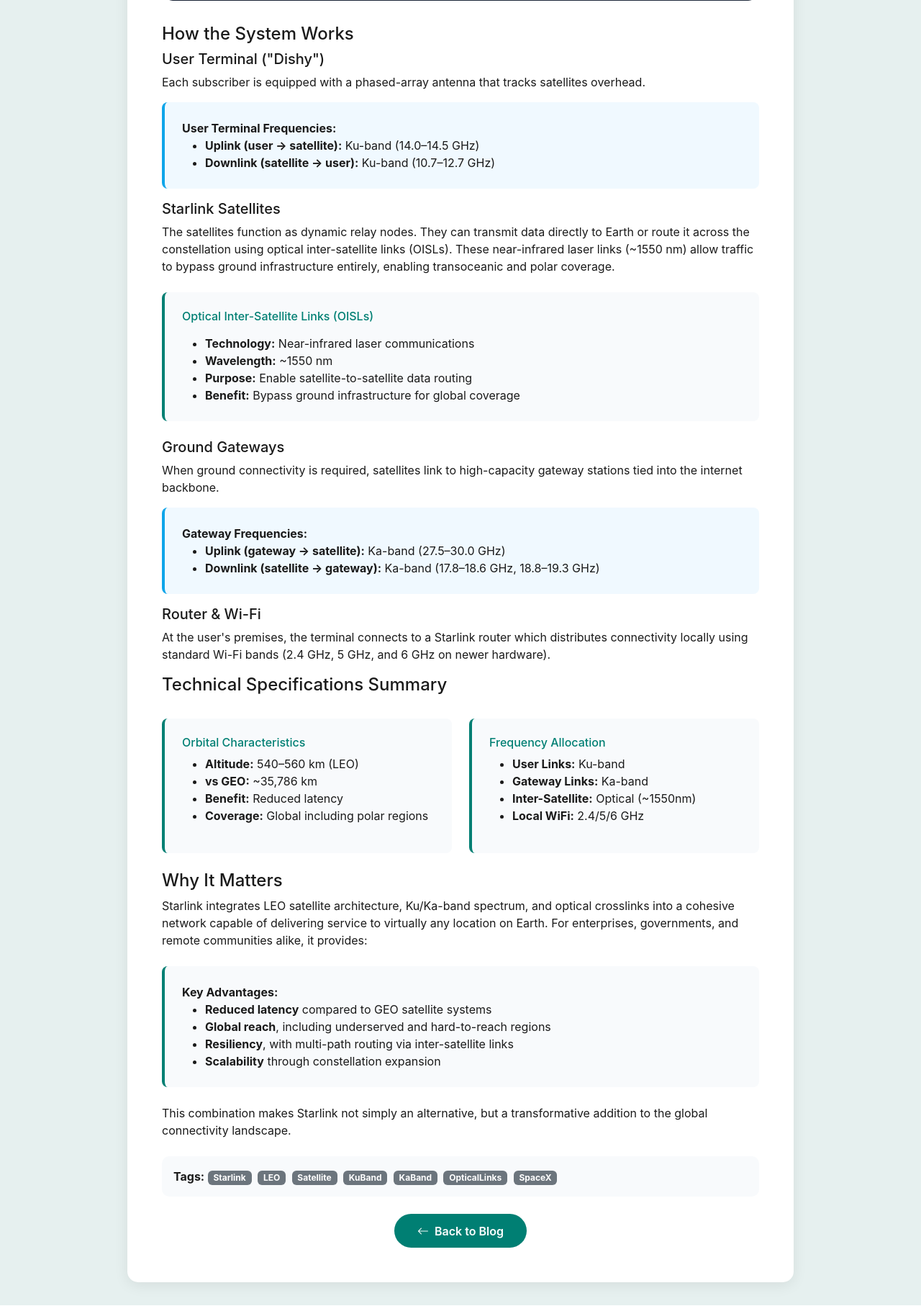
After one commit to Sprintwave/sprintwaveweb, a Flask app: page /blog/starlink-technical in a window 1280 px wide. The commit adds this page. Shown: the part 1309-3123 px from the top of the page at 72% size. Run offline with Flask 3, Linux system fonts and the light colour scheme.

Commit message:
starlink blog

```diff
--- a/app.py
+++ b/app.py
@@ -129,6 +129,12 @@ def sitemap():
         <changefreq>monthly</changefreq>
         <priority>0.7</priority>
     </url>
+    <url>
+        <loc>https://www.sprintwave.co.uk/blog/starlink-technical</loc>
+        <lastmod>{current_date}</lastmod>
+        <changefreq>monthly</changefreq>
+        <priority>0.7</priority>
+    </url>
 </urlset>"""
 
     return Response(sitemap_xml, mimetype='application/xml')
@@ -167,6 +173,10 @@ def ise_vs_clearpass():
 def enocean_catalyst():
     return render_template('blog/enocean-catalyst.html')
 
+@app.route('/blog/starlink-technical')
+def starlink_technical():
+    return render_template('blog/starlink-technical.html')
+
 if __name__ == '__main__':
     port = int(os.environ.get("PORT", 5000))
     app.run(debug=False, host='0.0.0.0', port=port)
--- a/templates/backup.html
+++ b/templates/backup.html
@@ -302,6 +302,9 @@
                 <i class="bi bi-house me-2"></i>Blog Home
               </a></li>
               <li><hr class="dropdown-divider"></li>
+              <li><a class="dropdown-item" href="{{ url_for('starlink_technical') }}">
+                🛰️ How Starlink Works: Technical Deep-Dive
+              </a></li>
               <li><a class="dropdown-item" href="{{ url_for('ansible_ad_lockout') }}">
                 🔐 Preventing AD Lockouts with Ansible
               </a></li>
--- /dev/null
+++ b/templates/blog/starlink-technical.html
@@ -0,0 +1,340 @@
+<!DOCTYPE html>
+<html lang="en">
+<head>
+<meta charset="utf-8"/>
+<meta content="width=device-width, initial-scale=1.0" name="viewport"/>
+<title>How Starlink Works: Technical Deep-Dive | Sprintwave Blog</title>
+<meta name="description" content="Technical analysis of Starlink's LEO satellite architecture, frequency bands, and inter-satellite optical links.">
+<link href="https://cdn.jsdelivr.net/npm/bootstrap@5.3.2/dist/css/bootstrap.min.css" rel="stylesheet"/>
+<link rel="stylesheet" href="https://cdn.jsdelivr.net/npm/bootstrap-icons@1.10.5/font/bootstrap-icons.css">
+
+<style>
+  body {
+    background-color: #e6f0ef;
+    color: #1a1a1a;
+    font-family: 'Inter', 'Helvetica Neue', sans-serif;
+  }
+  .navbar {
+    background-color: #ffffff !important;
+  }
+  .accent {
+    color: #007f73;
+  }
+  .btn-accent {
+    background-color: #007f73;
+    color: #fff;
+    border-radius: 999px;
+    padding: 0.7rem 2rem;
+    font-weight: 600;
+    border: none;
+    transition: all 0.3s ease;
+  }
+  .btn-accent:hover {
+    background-color: #005f57;
+    color: #fff;
+    transform: translateY(-2px);
+  }
+  .blog-content {
+    background: #fff;
+    border-radius: 15px;
+    padding: 3rem;
+    box-shadow: 0 4px 20px rgba(0,0,0,0.08);
+    margin: 2rem 0;
+  }
+  pre {
+    background: #f8f9fa;
+    padding: 1em;
+    border-left: 4px solid #007f73;
+    border-radius: 8px;
+    overflow-x: auto;
+  }
+  code {
+    background: #f1f5f9;
+    padding: 0.2em 0.4em;
+    border-radius: 4px;
+    font-size: 0.9em;
+  }
+  .info-card {
+    background: #f8fafc;
+    border-left: 4px solid #007f73;
+    border-radius: 8px;
+    padding: 1.5rem;
+    margin: 1.5rem 0;
+  }
+  .frequency-card {
+    background: #f0f9ff;
+    border-left: 4px solid #0ea5e9;
+    border-radius: 8px;
+    padding: 1.5rem;
+    margin: 1rem 0;
+  }
+  .svg-container {
+    text-align: center;
+    margin: 2rem 0;
+    padding: 2rem;
+    background: linear-gradient(135deg, #0f172a 0%, #1e293b 100%);
+    border-radius: 15px;
+  }
+</style>
+</head>
+<body>
+
+<!-- Navbar -->
+<nav class="navbar navbar-expand-lg" style="background-color: #ffffff;">
+  <div class="container">
+    <a class="navbar-brand d-flex align-items-center" href="{{ url_for('home') }}">
+      <img alt="Sprintwave Logo" class="me-2" height="48" src="{{ url_for('static', filename='logo.png') }}"/>
+    </a>
+    <button class="navbar-toggler text-dark" data-bs-target="#navbarNav" data-bs-toggle="collapse" type="button">
+      <span class="navbar-toggler-icon"></span>
+    </button>
+    <div class="collapse navbar-collapse justify-content-end" id="navbarNav">
+      <ul class="navbar-nav align-items-center">
+        <!-- Home Button -->
+        <li class="nav-item">
+          <a class="nav-link fw-bold" href="{{ url_for('home') }}" style="color: #1a1a1a;">
+            <i class="bi bi-house me-1"></i> Home
+          </a>
+        </li>
+
+        <!-- Core Services -->
+        <li class="nav-item dropdown">
+          <a class="nav-link dropdown-toggle fw-bold" href="#" id="servicesDropdown" role="button" data-bs-toggle="dropdown" style="color: #007f73;">
+            <i class="bi bi-gear me-1"></i> Services
+          </a>
+          <ul class="dropdown-menu">
+            <li><a class="dropdown-item" href="{{ url_for('network_consulting') }}">
+              <i class="bi bi-diagram-3 me-2"></i>Network Consulting
+            </a></li>
+            <li><a class="dropdown-item" href="{{ url_for('wireless_surveys') }}">
+              <i class="bi bi-wifi me-2"></i>WiFi Surveys
+            </a></li>
+            <li><a class="dropdown-item" href="{{ url_for('starlink') }}">
+              <span style="font-size:1.1em; margin-right: 0.5em;">🛰️</span>Starlink Installation
+            </a></li>
+            <li><a class="dropdown-item" href="{{ url_for('event_wifi') }}">
+              <span style="font-size:1.1em; margin-right: 0.5em;">🎉</span>Event WiFi Hire
+            </a></li>
+            <li><a class="dropdown-item" href="{{ url_for('backup_internet') }}">
+              <span style="font-size:1.1em; margin-right: 0.5em;">🚨</span>Emergency Backup
+            </a></li>
+            <li><hr class="dropdown-divider"></li>
+            <li><a class="dropdown-item" href="{{ url_for('web_design') }}">
+              <i class="bi bi-code-slash me-2"></i>Web Design
+            </a></li>
+          </ul>
+        </li>
+
+        <!-- Blog -->
+        <li class="nav-item dropdown">
+          <a class="nav-link dropdown-toggle fw-bold" href="#" id="blogDropdown" role="button" data-bs-toggle="dropdown" style="color: #1e3a8a;">
+            <i class="bi bi-book me-1"></i> Blog
+          </a>
+          <ul class="dropdown-menu">
+            <li><a class="dropdown-item" href="{{ url_for('blog') }}">
+              <i class="bi bi-house me-2"></i>Blog Home
+            </a></li>
+            <li><hr class="dropdown-divider"></li>
+            <li><a class="dropdown-item" href="{{ url_for('starlink_technical') }}">
+              🛰️ How Starlink Works: Technical Deep-Dive
+            </a></li>
+            <li><a class="dropdown-item" href="{{ url_for('ansible_ad_lockout') }}">
+              🔐 Preventing AD Lockouts with Ansible
+            </a></li>
+            <li><a class="dropdown-item" href="{{ url_for('aruba_ansible_backup') }}">
+              💾 Aruba Switch Backups with Ansible
+            </a></li>
+            <li><a class="dropdown-item" href="{{ url_for('aruba_100g') }}">
+              🔍 100G Optic Issues on Aruba 8360
+            </a></li>
+            <li><a class="dropdown-item" href="{{ url_for('clearpass_api') }}">
+              <i class="bi bi-terminal me-1"></i> ClearPass API Guide
+            </a></li>
+            <li><a class="dropdown-item" href="{{ url_for('ise_vs_clearpass') }}">
+              <i class="bi bi-diagram-3 me-1"></i> ISE vs ClearPass
+            </a></li>
+            <li><a class="dropdown-item" href="{{ url_for('enocean_catalyst') }}">
+              <i class="bi bi-usb-plug me-1"></i> EnOcean & Cisco Issues
+            </a></li>
+          </ul>
+        </li>
+
+        <!-- Contact -->
+        <li class="nav-item">
+          <a class="btn btn-accent ms-2" href="{{ url_for('home') }}#contact">
+            <i class="bi bi-telephone me-1"></i> Contact
+          </a>
+        </li>
+      </ul>
+    </div>
+  </div>
+</nav>
+
+<!-- Hero Section -->
+<section class="py-5">
+  <div class="container">
+    <div class="row">
+      <div class="col-lg-8 mx-auto text-center">
+        <h1 class="display-5 fw-bold">
+          <span style="font-size:1.5em; margin-right: 0.5em;">🛰️</span>
+          How Starlink Works: Technical Deep-Dive
+        </h1>
+        <p class="lead text-muted">Understanding LEO satellite architecture, frequency bands, and inter-satellite optical links</p>
+        <p class="text-muted"><small>Posted August 2025 • by Sprintwave Team</small></p>
+      </div>
+    </div>
+  </div>
+</section>
+
+<!-- Blog Content -->
+<section>
+  <div class="container">
+    <div class="row">
+      <div class="col-lg-10 mx-auto">
+        <div class="blog-content">
+          <p>
+            Unlike traditional geostationary satellites that orbit at ~35,786 km, Starlink satellites operate in Low Earth Orbit (LEO) at approximately 540–560 km. This reduced distance significantly lowers propagation delay, enabling latency comparable to ground-based networks.
+          </p>
+
+          <!-- Add your animated SVG here -->
+          <div class="svg-container">
+            <p class="text-white mb-3"><strong>Starlink Constellation Architecture</strong></p>
+            <!-- Your animated SVG goes here -->
+            <div id="starlink-animation" style="background: rgba(255,255,255,0.1); border-radius: 10px; padding: 20px;">
+              <img src="{{ url_for('static', filename='starlink.svg') }}" alt="Starlink Constellation Architecture" style="width: 100%; height: auto; max-width: 800px;">
+            </div>
+          </div>
+
+          <h4>How the System Works</h4>
+
+          <h5>User Terminal ("Dishy")</h5>
+          <p>Each subscriber is equipped with a phased-array antenna that tracks satellites overhead.</p>
+
+          <div class="frequency-card">
+            <strong>User Terminal Frequencies:</strong>
+            <ul class="mb-0">
+              <li><strong>Uplink (user → satellite):</strong> Ku-band (14.0–14.5 GHz)</li>
+              <li><strong>Downlink (satellite → user):</strong> Ku-band (10.7–12.7 GHz)</li>
+            </ul>
+          </div>
+
+          <h5>Starlink Satellites</h5>
+          <p>
+            The satellites function as dynamic relay nodes. They can transmit data directly to Earth or route it across the constellation using optical inter-satellite links (OISLs). These near-infrared laser links (~1550 nm) allow traffic to bypass ground infrastructure entirely, enabling transoceanic and polar coverage.
+          </p>
+
+          <div class="info-card">
+            <h6 class="accent mb-3">Optical Inter-Satellite Links (OISLs)</h6>
+            <ul class="mb-0">
+              <li><strong>Technology:</strong> Near-infrared laser communications</li>
+              <li><strong>Wavelength:</strong> ~1550 nm</li>
+              <li><strong>Purpose:</strong> Enable satellite-to-satellite data routing</li>
+              <li><strong>Benefit:</strong> Bypass ground infrastructure for global coverage</li>
+            </ul>
+          </div>
+
+          <h5>Ground Gateways</h5>
+          <p>When ground connectivity is required, satellites link to high-capacity gateway stations tied into the internet backbone.</p>
+
+          <div class="frequency-card">
+            <strong>Gateway Frequencies:</strong>
+            <ul class="mb-0">
+              <li><strong>Uplink (gateway → satellite):</strong> Ka-band (27.5–30.0 GHz)</li>
+              <li><strong>Downlink (satellite → gateway):</strong> Ka-band (17.8–18.6 GHz, 18.8–19.3 GHz)</li>
+            </ul>
+          </div>
+
+          <h5>Router & Wi-Fi</h5>
+          <p>
+            At the user's premises, the terminal connects to a Starlink router which distributes connectivity locally using standard Wi-Fi bands (2.4 GHz, 5 GHz, and 6 GHz on newer hardware).
+          </p>
+
+          <h4>Technical Specifications Summary</h4>
+          <div class="row">
+            <div class="col-md-6">
+              <div class="info-card">
+                <h6 class="accent">Orbital Characteristics</h6>
+                <ul>
+                  <li><strong>Altitude:</strong> 540–560 km (LEO)</li>
+                  <li><strong>vs GEO:</strong> ~35,786 km</li>
+                  <li><strong>Benefit:</strong> Reduced latency</li>
+                  <li><strong>Coverage:</strong> Global including polar regions</li>
+                </ul>
+              </div>
+            </div>
+            <div class="col-md-6">
+              <div class="info-card">
+                <h6 class="accent">Frequency Allocation</h6>
+                <ul>
+                  <li><strong>User Links:</strong> Ku-band</li>
+                  <li><strong>Gateway Links:</strong> Ka-band</li>
+                  <li><strong>Inter-Satellite:</strong> Optical (~1550nm)</li>
+                  <li><strong>Local WiFi:</strong> 2.4/5/6 GHz</li>
+                </ul>
+              </div>
+            </div>
+          </div>
+
+          <h4>Why It Matters</h4>
+          <p>
+            Starlink integrates LEO satellite architecture, Ku/Ka-band spectrum, and optical crosslinks into a cohesive network capable of delivering service to virtually any location on Earth. For enterprises, governments, and remote communities alike, it provides:
+          </p>
+
+          <div class="info-card">
+            <strong>Key Advantages:</strong>
+            <ul class="mb-0">
+              <li><strong>Reduced latency</strong> compared to GEO satellite systems</li>
+              <li><strong>Global reach</strong>, including underserved and hard-to-reach regions</li>
+              <li><strong>Resiliency</strong>, with multi-path routing via inter-satellite links</li>
+              <li><strong>Scalability</strong> through constellation expansion</li>
+            </ul>
+          </div>
+
+          <p>
+            This combination makes Starlink not simply an alternative, but a transformative addition to the global connectivity landscape.
+          </p>
+
+          <div class="mt-4 p-3" style="background: #f8fafc; border-radius: 10px;">
+            <strong>Tags:</strong>
+            <span class="badge bg-secondary me-1">Starlink</span>
+            <span class="badge bg-secondary me-1">LEO</span>
+            <span class="badge bg-secondary me-1">Satellite</span>
+            <span class="badge bg-secondary me-1">KuBand</span>
+            <span class="badge bg-secondary me-1">KaBand</span>
+            <span class="badge bg-secondary me-1">OpticalLinks</span>
+            <span class="badge bg-secondary me-1">SpaceX</span>
+          </div>
+
+          <div class="mt-4 text-center">
+            <a href="{{ url_for('blog') }}" class="btn btn-accent">
+              <i class="bi bi-arrow-left me-2"></i>Back to Blog
+            </a>
+          </div>
+        </div>
+      </div>
+    </div>
+  </div>
+</section>
+
+<!-- Contact Section -->
+<section class="py-5" style="background: #ffffff;">
+  <div class="container text-center">
+    <h3 class="mb-4">Need Starlink Installation?</h3>
+    <p class="text-muted mb-4">Get expert Starlink deployment and network integration services.</p>
+    <div class="d-flex flex-wrap justify-content-center gap-3">
+      <a class="btn btn-accent" href="{{ url_for('starlink') }}">
+        <span style="font-size:1.1em; margin-right: 0.5em;">🛰️</span>Starlink Services
+      </a>
+      <a class="btn btn-accent" href="mailto:info@sprintwave.co.uk">
+        <i class="bi bi-envelope me-2"></i>Email Us
+      </a>
+      <a class="btn btn-accent" href="tel:+441553824408">
+        <i class="bi bi-telephone me-2"></i>Call: 01553 824408
+      </a>
+    </div>
+  </div>
+</section>
+
+<script src="https://cdn.jsdelivr.net/npm/bootstrap@5.3.2/dist/js/bootstrap.bundle.min.js"></script>
+</body>
+</html>
--- a/templates/eventwifi.html
+++ b/templates/eventwifi.html
@@ -286,7 +286,7 @@
           </li>
 
           <!-- Blog -->
-          <li class="nav-item dropdown">
+        <li class="nav-item dropdown">
           <a class="nav-link dropdown-toggle fw-bold" href="#" id="blogDropdown" role="button" data-bs-toggle="dropdown" style="color: #1e3a8a;">
             <i class="bi bi-book me-1"></i> Blog
           </a>
@@ -295,6 +295,9 @@
               <i class="bi bi-house me-2"></i>Blog Home
             </a></li>
             <li><hr class="dropdown-divider"></li>
+            <li><a class="dropdown-item" href="{{ url_for('starlink_technical') }}">
+              🛰️ How Starlink Works: Technical Deep-Dive
+            </a></li>
             <li><a class="dropdown-item" href="{{ url_for('ansible_ad_lockout') }}">
               🔐 Preventing AD Lockouts with Ansible
             </a></li>
--- a/templates/index.html
+++ b/templates/index.html
@@ -167,6 +167,9 @@
               <i class="bi bi-house me-2"></i>Blog Home
             </a></li>
             <li><hr class="dropdown-divider"></li>
+            <li><a class="dropdown-item" href="{{ url_for('starlink_technical') }}">
+              🛰️ How Starlink Works: Technical Deep-Dive
+            </a></li>
             <li><a class="dropdown-item" href="{{ url_for('ansible_ad_lockout') }}">
               🔐 Preventing AD Lockouts with Ansible
             </a></li>
--- a/templates/networkconsulting.html
+++ b/templates/networkconsulting.html
@@ -283,6 +283,9 @@
               <i class="bi bi-house me-2"></i>Blog Home
             </a></li>
             <li><hr class="dropdown-divider"></li>
+            <li><a class="dropdown-item" href="{{ url_for('starlink_technical') }}">
+              🛰️ How Starlink Works: Technical Deep-Dive
+            </a></li>
             <li><a class="dropdown-item" href="{{ url_for('ansible_ad_lockout') }}">
               🔐 Preventing AD Lockouts with Ansible
             </a></li>
--- a/templates/starlink.html
+++ b/templates/starlink.html
@@ -317,6 +317,9 @@
               <i class="bi bi-house me-2"></i>Blog Home
             </a></li>
             <li><hr class="dropdown-divider"></li>
+            <li><a class="dropdown-item" href="{{ url_for('starlink_technical') }}">
+              🛰️ How Starlink Works: Technical Deep-Dive
+            </a></li>
             <li><a class="dropdown-item" href="{{ url_for('ansible_ad_lockout') }}">
               🔐 Preventing AD Lockouts with Ansible
             </a></li>
--- a/templates/webdesign.html
+++ b/templates/webdesign.html
@@ -360,6 +360,9 @@
                 <i class="bi bi-house me-2"></i>Blog Home
               </a></li>
               <li><hr class="dropdown-divider"></li>
+              <li><a class="dropdown-item" href="{{ url_for('starlink_technical') }}">
+                🛰️ How Starlink Works: Technical Deep-Dive
+              </a></li>
               <li><a class="dropdown-item" href="{{ url_for('ansible_ad_lockout') }}">
                 🔐 Preventing AD Lockouts with Ansible
               </a></li>
--- a/templates/wifisurveys.html
+++ b/templates/wifisurveys.html
@@ -351,6 +351,9 @@
                 <i class="bi bi-house me-2"></i>Blog Home
               </a></li>
               <li><hr class="dropdown-divider"></li>
+              <li><a class="dropdown-item" href="{{ url_for('starlink_technical') }}">
+                🛰️ How Starlink Works: Technical Deep-Dive
+              </a></li>
               <li><a class="dropdown-item" href="{{ url_for('ansible_ad_lockout') }}">
                 🔐 Preventing AD Lockouts with Ansible
               </a></li>
```
Also changed, not shown: templates/blog.html (+34 -0 lines), 1 other file.
